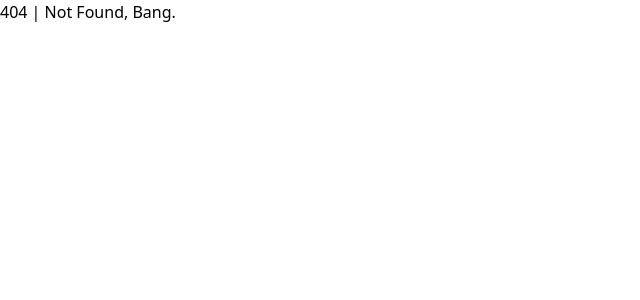
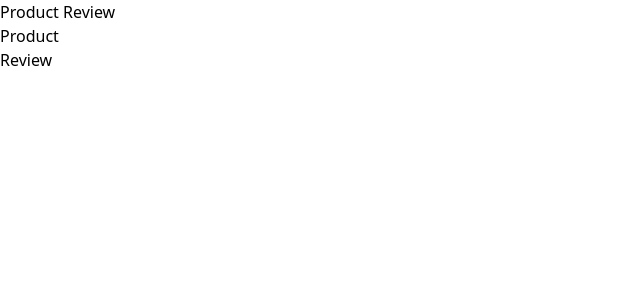
Before and after one commit to zumaku/learn_nextjs, a Next.js app: page /product-review in a window 1280 px wide. Before the commit this address had no page. Shown: the top 300 px of the page, without its empty margins (0-640 px from the left). Built offline with nearby package versions, Linux system fonts and the light colour scheme.

Commit message:
Streaming alias pakai Suspanse saja

```diff
--- /dev/null
+++ b/src/app/product-review/page.tsx
@@ -0,0 +1,17 @@
+import ProductPage from "@/components/product";
+import ReviewPage from "@/components/review";
+import { Suspense } from "react";
+
+export default function ProductReviewPage() {
+    return (
+        <div>
+            <h1>Product Review</h1>
+            <Suspense fallback={"<p>Loading Product</p>"} >
+                <ProductPage />
+            </Suspense>
+            <Suspense fallback={"<p>Loading Review</p>"} >
+                <ReviewPage />
+            </Suspense>
+        </div>
+    );
+}
--- /dev/null
+++ b/src/components/product.tsx
@@ -0,0 +1,6 @@
+export default async function ProductPage() {
+    await new Promise((resolve) => setTimeout(resolve, 2000))
+    return (
+        <div>Product</div>
+    );
+}
--- /dev/null
+++ b/src/components/review.tsx
@@ -0,0 +1,6 @@
+export default async function ReviewPage() {
+    await new Promise((resolve) => setTimeout(resolve, 4000))
+    return (
+        <div>Review</div>
+    );
+}
```
